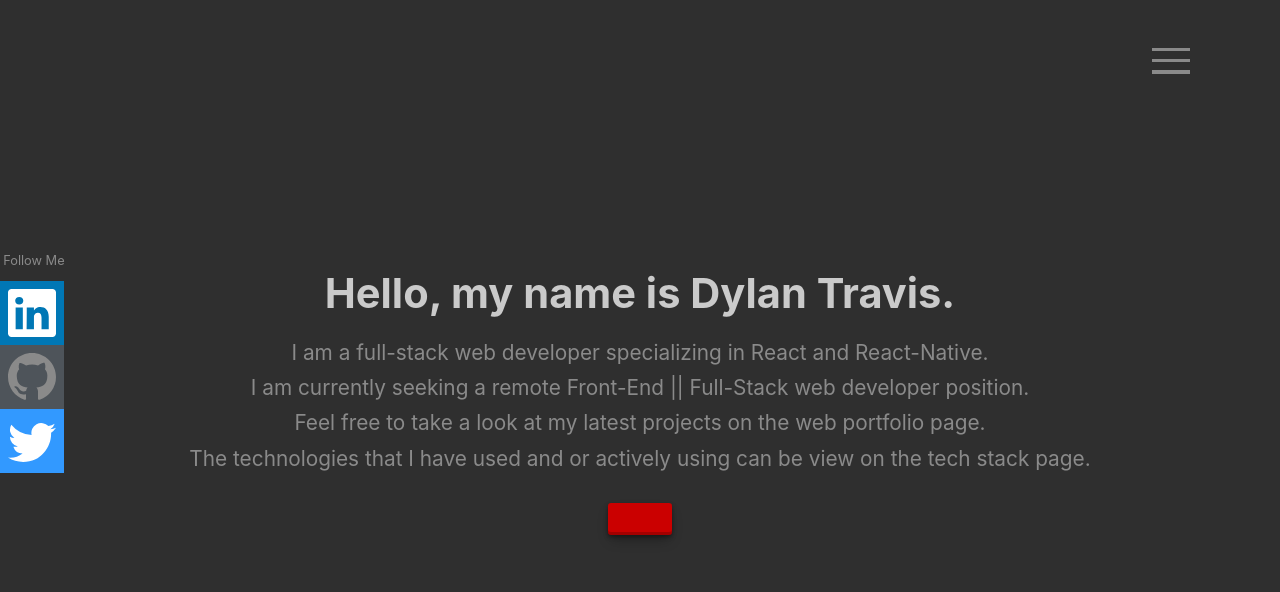
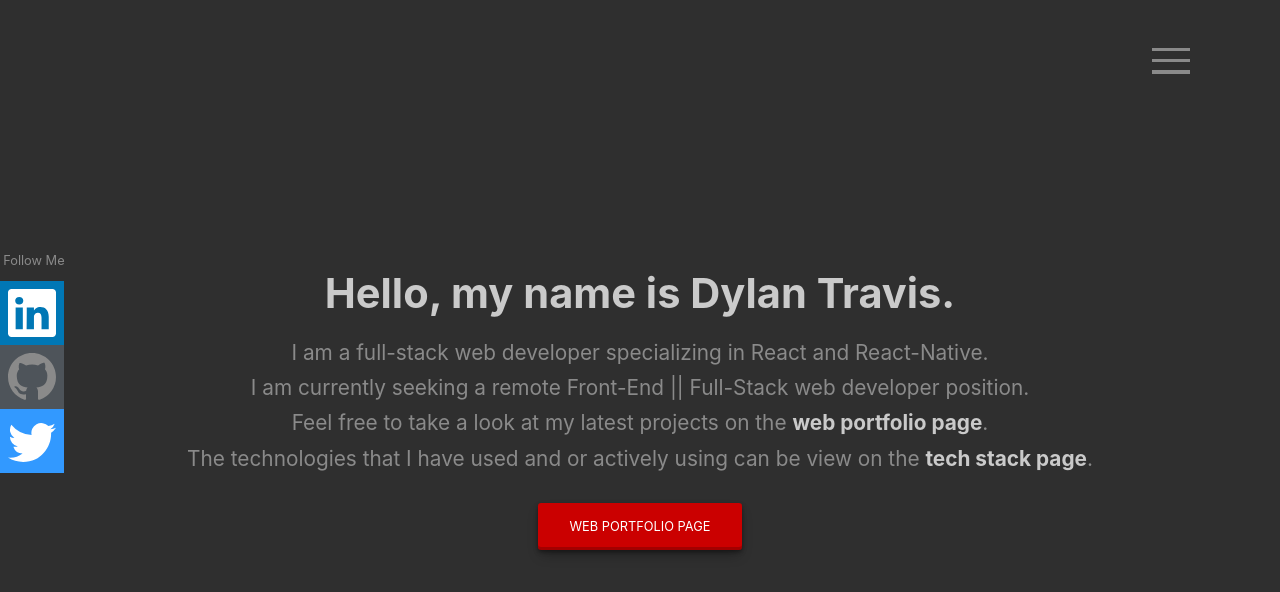
Before and after one commit to asendice/dtravsite, a React (Create React App) app in the folder client/: page / in a window 1280 px wide. Shown: the top 592 px of the page. Built offline with nearby package versions, Linux system fonts and the light colour scheme.

Commit message:
added link to the about page

```diff
--- a/client/src/components/about/about.js
+++ b/client/src/components/about/about.js
@@ -1,6 +1,7 @@
 import Button from "../ui/button";
 import Socials from "./socials";
 import classes from "./about.module.css";
+import { Link } from "react-router-dom";
 
 function About() {
   return (
@@ -14,23 +15,24 @@ function About() {
           I am a full-stack web developer specializing in React and
           React-Native.
         </p>
-        {/* Add route link and remove <a> tag  */}
         <p>
           I am currently seeking a remote Front-End || Full-Stack web developer
           position.{" "}
         </p>
         <p>
           Feel free to take a look at my latest projects on the{" "}
-          <a>web portfolio page</a>.
+          <Link className={classes.link} to="/portfolio">web portfolio page</Link>.
         </p>
-        {/* Add route link and remove <a> tag  */}
         <p>
           The technologies that I have used and or actively using can be view on
-          the <a>tech stack page</a>.
+          the <Link className={classes.link} to="/technologies">tech stack page</Link>.
         </p>
       </div>
       <div className={classes.btnContainer}>
-        <Button title="WEB PORTFOLIO PAGE" color="red" link="/portfolio" />
+        <Button color="red" link="/portfolio">
+          {" "}
+          WEB PORTFOLIO PAGE
+        </Button>
       </div>
     </div>
   );
--- a/client/src/components/about/about.module.css
+++ b/client/src/components/about/about.module.css
@@ -11,14 +11,14 @@
 }
 
 .textContainer h1 {
-  color: #CACACA;
+  color: #cacaca;
   font-size: 2.6rem;
 }
 
 .textContainer p {
-  color: #8A8A8A;
+  color: #8a8a8a;
   font-size: 1.3rem;
-  line-height: .7em;
+  line-height: 0.7em;
 }
 
 .btnContainer {
@@ -26,3 +26,9 @@
   margin-left: auto;
   margin-right: auto;
 }
+.link {
+  text-decoration: none;
+  color: #cacaca;
+  font-weight: bold;
+  cursor: pointer;
+}
--- a/client/src/components/ui/button.js
+++ b/client/src/components/ui/button.js
@@ -26,8 +26,6 @@ function Button(props) {
         to={link}
         className={classes.container}
         style={{ backgroundColor: style }}
-        rel="noopener noreferrer"
-        target="_blank"
       >
         {props.children}
       </Link>
```
